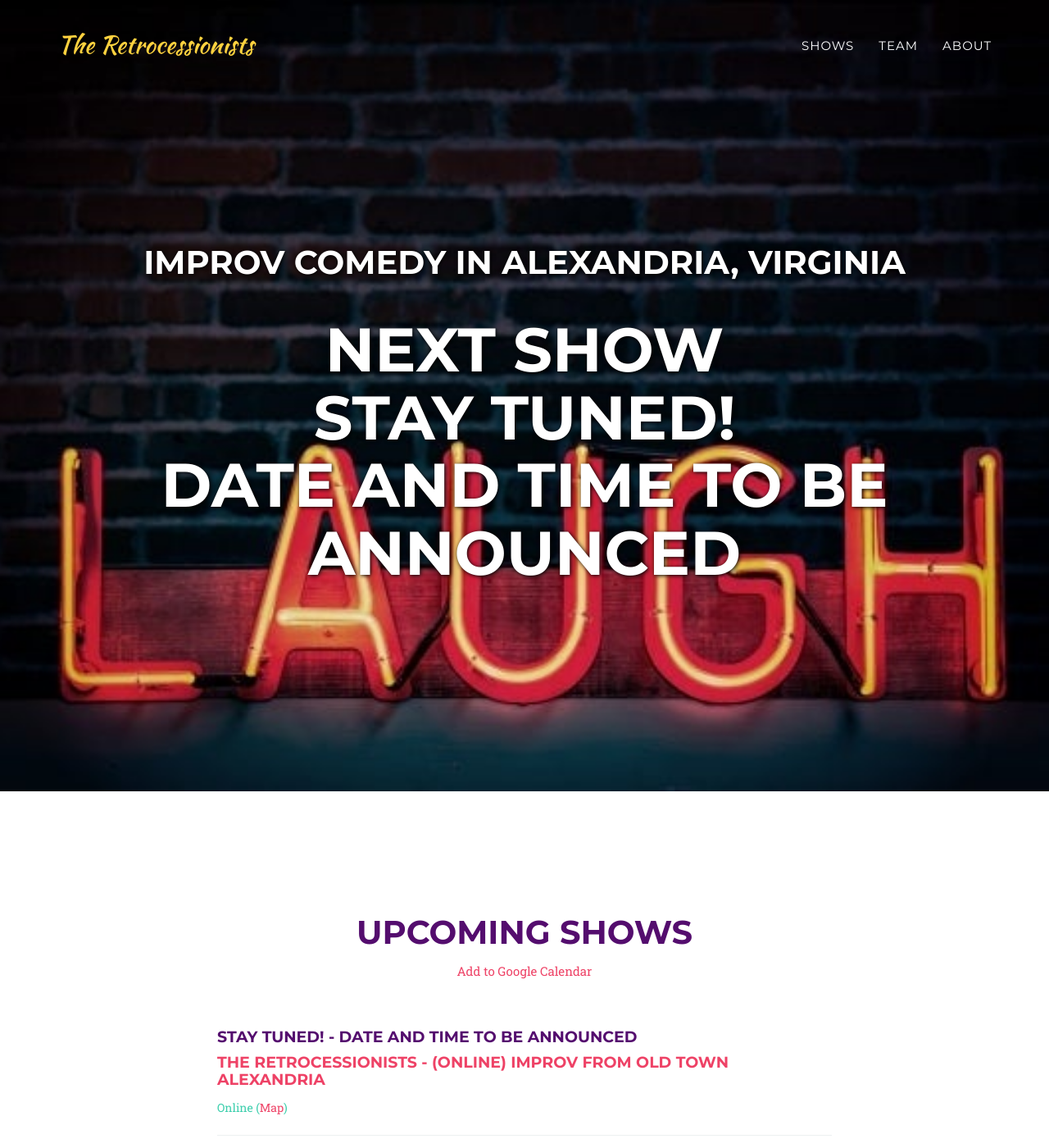
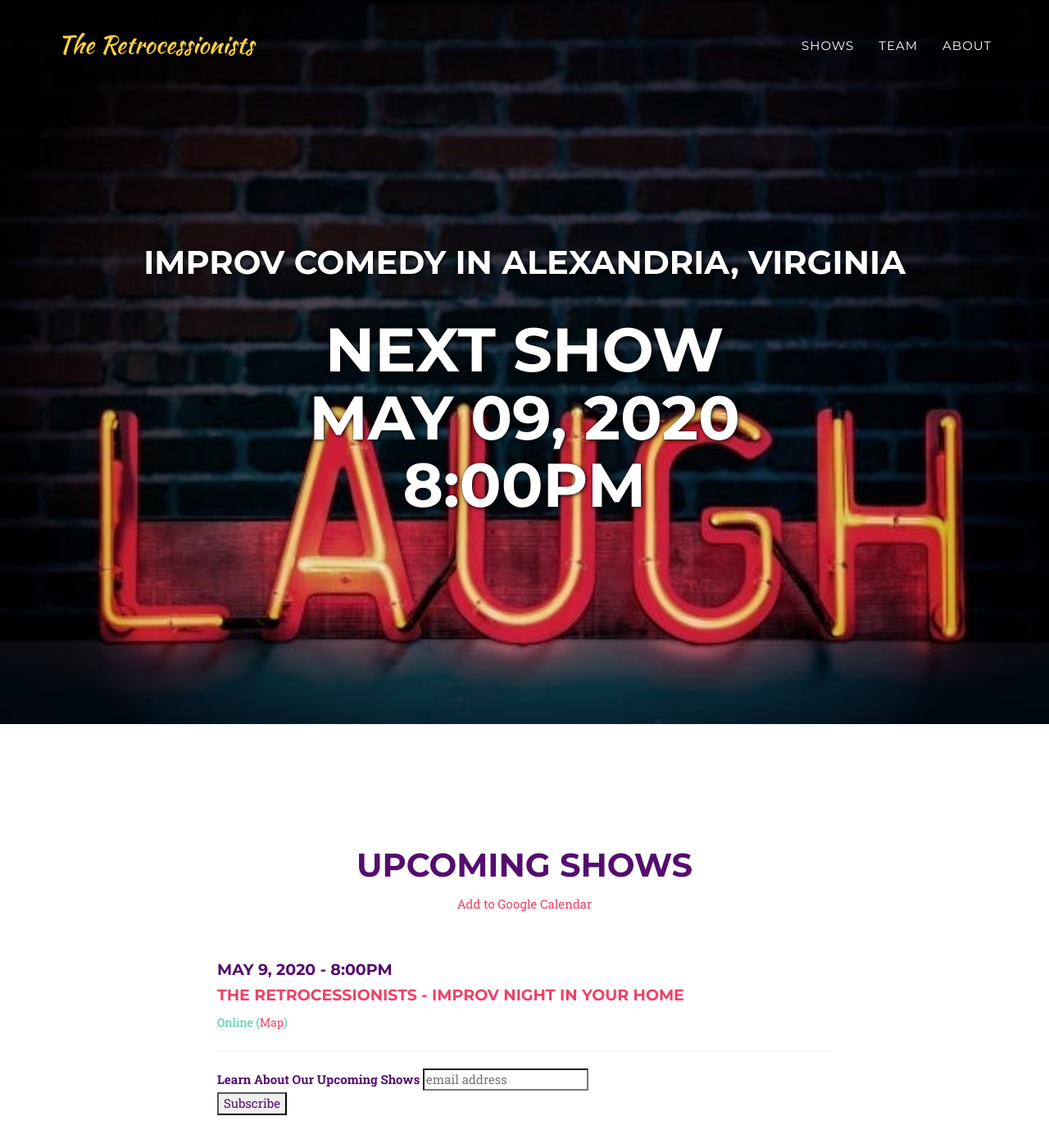
Before and after one commit to yig/RetrosImprovWeb, a Jekyll site: the page built from index.html, in a window 1280 px wide and 1400 px high. Shown: the whole window at 82% size. Built offline with Jekyll 4.4.1, drawn with Linux system fonts in a browser that asks for light colours; some web fonts are replaced; comment, search, counter and statistics services are not loaded.

Commit message:
added may show

```diff
--- a/_config.yml
+++ b/_config.yml
@@ -6,10 +6,11 @@ email: retrocessionist.improv@gmail.com
 description: "The Retrocessionists - Improv Comedy in Alexandria, VA"
 
 shows:
-- date: Stay tuned!
-  time: Date and time to be announced
-  title: The Retrocessionists - (online) Improv from Old Town Alexandria
+- date: May 9, 2020
+  time: 8:00pm
+  title: The Retrocessionists - Improv Night in Your Home
   location: Online
+  url: https://www.facebook.com/retrocessionists/live
 past_shows:
 - date: February 15, 2020
   time: 8:00pm
```
Also changed, not shown: Gemfile.lock.
